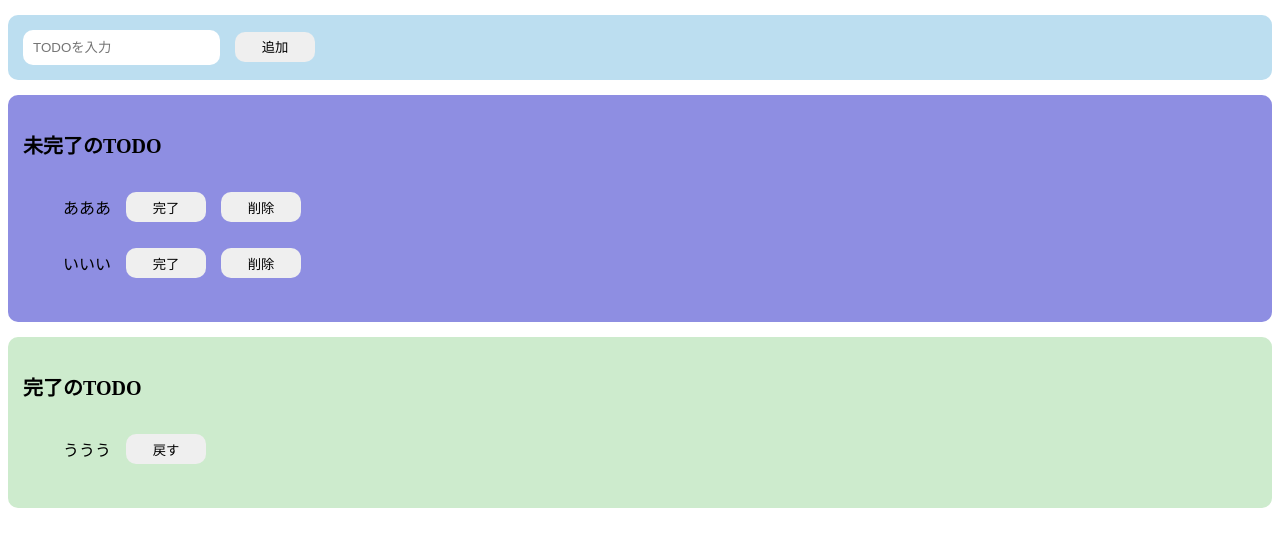
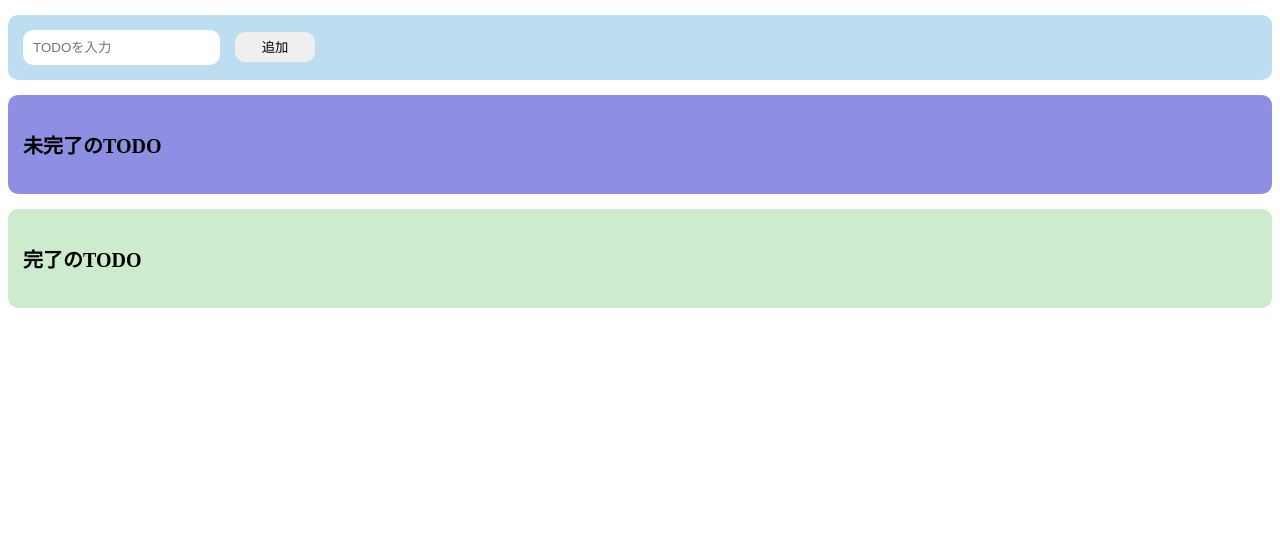
Before and after one commit to iwasaki-2310/project-React-TODO-2, a React (Create React App) app: page / in a window 1280 px wide. Shown: the top 546 px of the page. Built offline with nearby package versions, Linux system fonts and the light colour scheme.

Commit message:
完了、削除、戻す機能実装完了

```diff
--- a/src/App.jsx
+++ b/src/App.jsx
@@ -3,34 +3,47 @@ import "./styles.css";
 
 export const App = () => {
   const [todoText, setTodoText] = useState('');
-  const [incompleteTodos, setincompleteTodos] = useState([
-    'あああ', 'いいい'
-  ]);
+  const [inCompleteTodos, setIncompleteTodos] = useState([]);
 
-  const [completeTodos, setcompleteTodos] = useState(['ううう']);
+  const [completeTodos, setCompleteTodos] = useState([]);
 
+  // 入力内容取得処理
   const onChangeTodoText = (event) => setTodoText(event.target.value);
 
+  // 追加処理
   const onClickAdd = () => {
     if(todoText === "") return;
-    const newTodos = [...incompleteTodos, todoText];
-    setincompleteTodos(newTodos);
+    const newTodos = [...inCompleteTodos, todoText];
+    setIncompleteTodos(newTodos);
     setTodoText("");
   }
 
+  // 削除処理
   const onClickDelete = (index) => {
-    const newTodos = [...incompleteTodos];
-    newTodos.splice(index, 1);
-    setincompleteTodos(newTodos);
+    const newTodos = [...inCompleteTodos];
+    newTodos.splice(index, 1);//[1]取り除きたい要素のindex番号, [2]そのindex番号から何個取り除きたいか（指定のない場合は第一引数以降の要素が全て取り除かれる）
+    setIncompleteTodos(newTodos);
   }
 
+  // 完了処理
   const onClickComplete = (index) => {
-    const newIncopleteTodos = [...incompleteTodos];
+    const newIncopleteTodos = [...inCompleteTodos];
     newIncopleteTodos.splice(index, 1);
-    setincompleteTodos(newTodos);
 
-    const newTodos = [...completeTodos];
+    const newCompleteTodos = [...completeTodos, inCompleteTodos[index]];
+    setIncompleteTodos(newIncopleteTodos);
+    setCompleteTodos(newCompleteTodos);
+  }
 
+  // 戻す処理
+  const onClickRemove = (index) => {
+    const newCompleteTodos = [ ...completeTodos];//現在の完了リストを取得
+    newCompleteTodos.splice(index, 1);//完了リストから押下したTODOの削除
+
+    const newInCompleteTodos = [...inCompleteTodos, completeTodos[index]];//未完了リストの配列に押下したindex番号のTODOを追加
+
+    setCompleteTodos(newCompleteTodos);//完了リストを更新
+    setIncompleteTodos(newInCompleteTodos);//未完了リストを更新
   }
 
   return (
@@ -43,7 +56,7 @@ export const App = () => {
       <div className="area incomplete-area">
         <p className="title-area">未完了のTODO</p>
         <ul>
-          {incompleteTodos.map((todo, index) =>{
+          {inCompleteTodos.map((todo, index) =>{
             return (
               <li key={todo} className="list-row">
                 <p>{todo}</p>
@@ -58,11 +71,11 @@ export const App = () => {
       <div className="area complete-area">
         <p className="title-area">完了のTODO</p>
         <ul>
-          {completeTodos.map((todo) => {
+          {completeTodos.map((todo, index) => {
             return(
               <li key={todo} className="list-row">
                 <p>{todo}</p>
-                <button>戻す</button>
+                <button onClick={() => onClickRemove(index)}>戻す</button>
               </li>
             );
           })}
```
